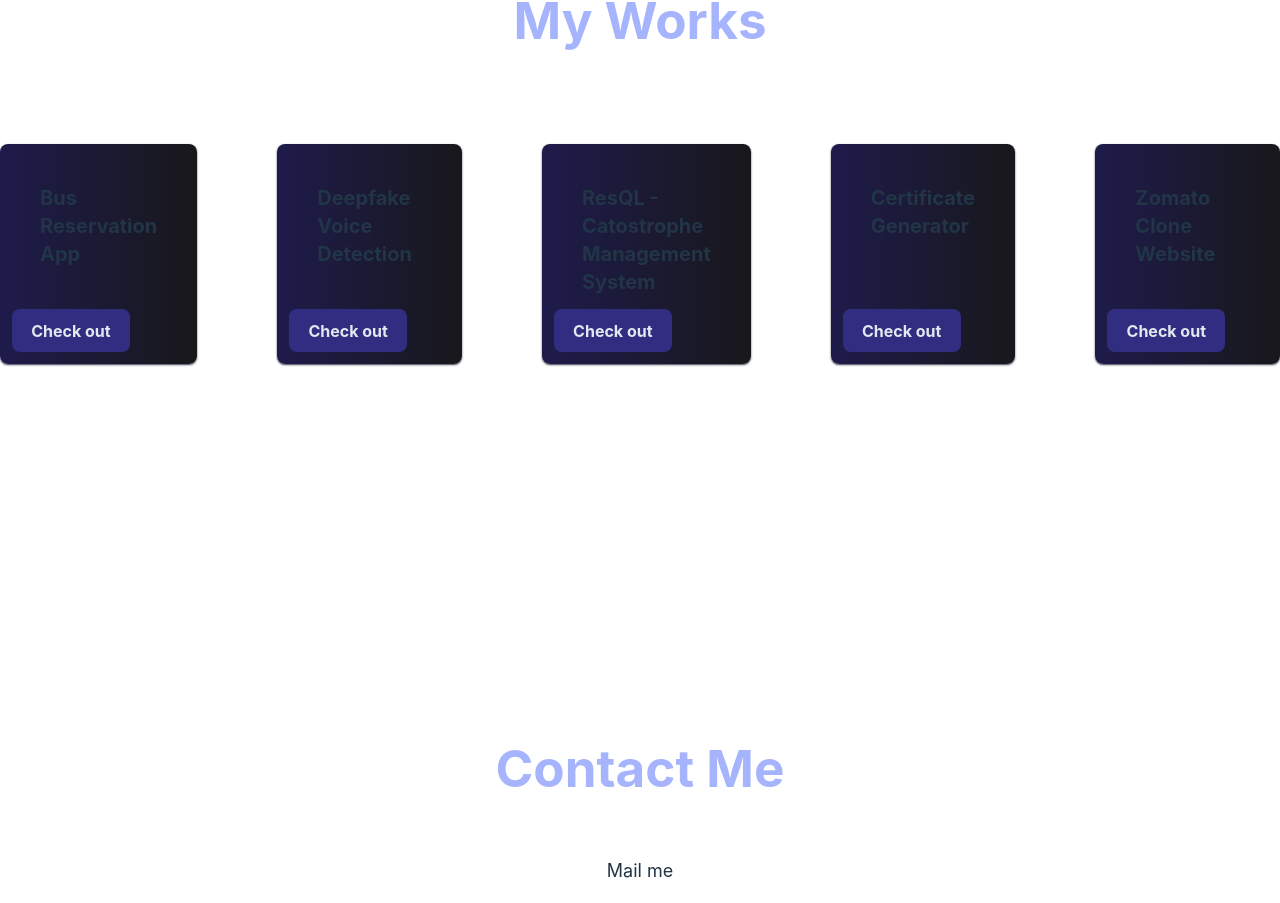
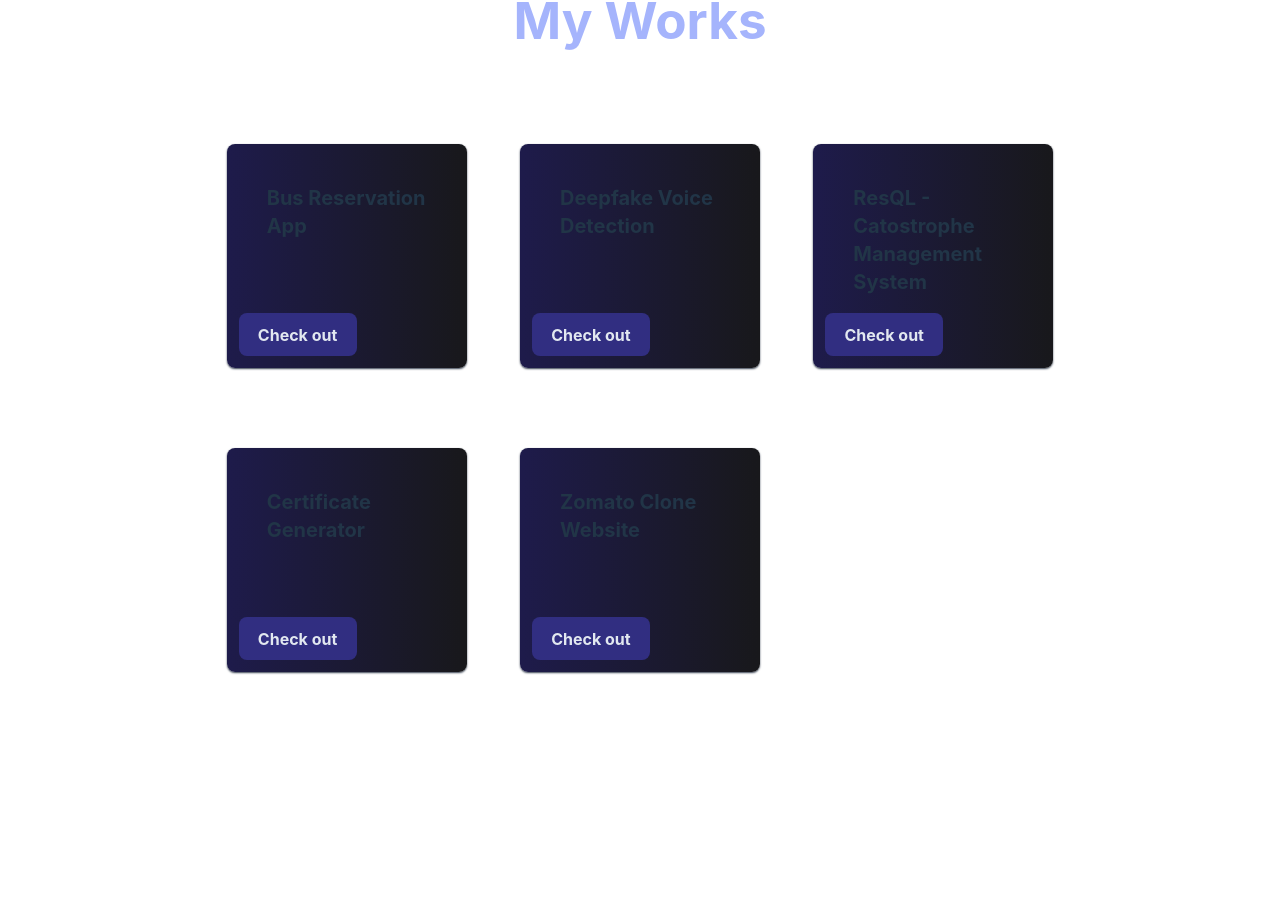
Before and after one commit to rohancs127/rohan-portfolio, a React (Vite) app: page / in a window 1280 px wide. Shown: the part 2631-3534 px from the top of the page. Built offline with nearby package versions, Linux system fonts and the light colour scheme.

Commit message:
updated project list style

```diff
--- a/src/Components/ProjectCard.jsx
+++ b/src/Components/ProjectCard.jsx
@@ -2,7 +2,7 @@
 
 function ProjectCard({ projectName, projectLink }) {
   return (
-    <div className="flex-col items-center border-none shadow-sm shadow-gray-700  p-10 w-60 rounded-lg transition-all duration-300 bg-gradient-to-r from-indigo-950 to-zinc-900 hover:shadow-gray-700 hover:shadow-md relative">
+    <div className="flex-col items-center border-none shadow-sm shadow-gray-700  p-10 w-60 h-56 rounded-lg transition-all duration-300 bg-gradient-to-r from-indigo-950 to-zinc-900 hover:shadow-gray-700 hover:shadow-md relative">
       <h2 className="text-xl mb-7 font-bold">{projectName}</h2>
       <a href={projectLink}>
         <button className="absolute left-3 bottom-3 font-bold bg-indigo-900 text-slate-200 border-none hover:text-indigo-900 hover:bg-slate-200 transition-all duration-200">
--- a/src/Pages/Project.jsx
+++ b/src/Pages/Project.jsx
@@ -9,7 +9,7 @@
           My Works
         </h1>
       </div>
-      <div className="flex gap-20 justify-center mt-14 max-sm:flex-col max-sm:items-center">
+      <div className="grid grid-cols-3 place-items-center gap-20 justify-center mt-14 max-sm:flex-col max-sm:items-center px-60">
       <ProjectCard
           projectName="Bus Reservation App"
           projectLink="https://github.com/rohancs127/Bus-Reservation-App"
```
